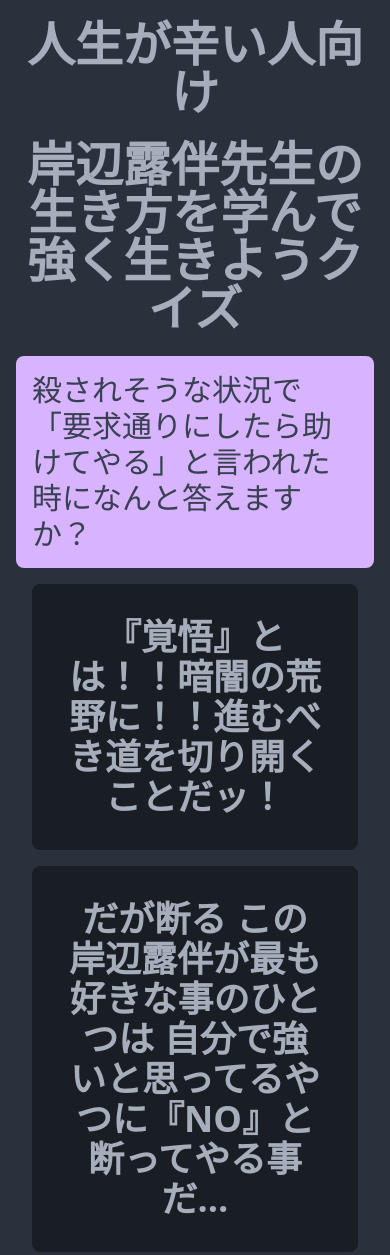
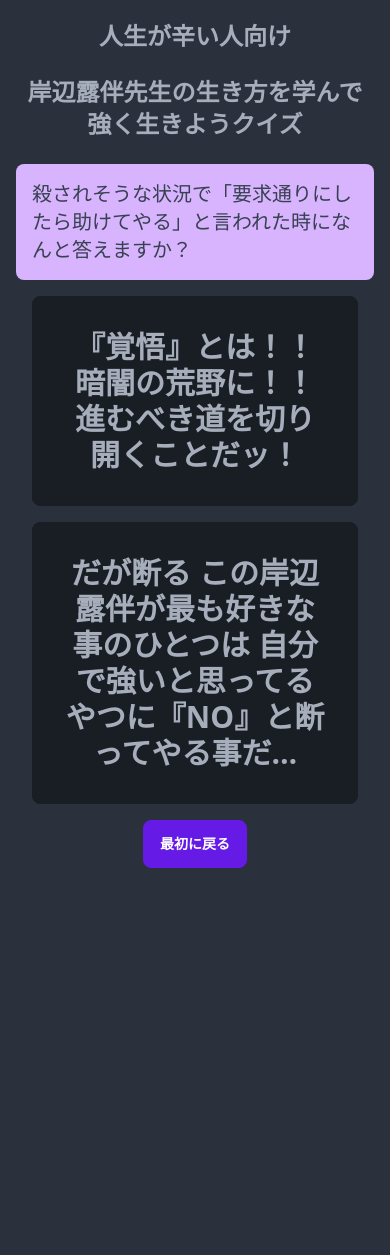
Before and after one commit to shota-hope/rohan-quiz, a plain HTML site: page index.html in a window 390 px wide. After the commit the page ends 868 px from the top, so only its background shows below. Drawn offline with nearby package versions, Linux system fonts and the light colour scheme.

Commit message:
レイアウト修正

```diff
--- a/index.html
+++ b/index.html
@@ -28,25 +28,27 @@
   <div class="container mx-auto px-4">
 
     <div class="mt-5">
-      <h1 class="text-center text-5xl font-extrabold" >人生が辛い人向け</h1>
-      <a href="https://jojo-portal.com/about/du/"><h1 class=" my-6 text-center text-5xl font-extrabold">岸辺露伴先生</a>の生き方を学んで強く生きようクイズ</h1>
+      <h1 class="text-center text-2xl sm:text-6xl font-extrabold" >人生が辛い人向け</h1>
+      <a href="https://jojo-portal.com/about/du/"><h1 class=" my-6 text-center text-2xl sm:text-6xl font-extrabold">岸辺露伴先生</a>の生き方を学んで強く生きようクイズ</h1>
       <div class="flex justify-center">
-        <div id="js-question" class="p-4 text-3xl text-gray-700 bg-purple-300 rounded-lg dark:bg-gray-700 dark:text-gray-300" role="alert">
+        <div id="js-question" class="p-4 text-xl sm:text-3xl text-gray-700 bg-purple-300 rounded-lg dark:bg-gray-700 dark:text-gray-300" role="alert">
           A simple primary alert—check it out!
         </div>
       </div>
 
       <div id="js-items" class="xl:flex justify-center">
         <div class="m-4 ">
-          <button type="button" id="js-btn-1" class="btn text-4xl sm:text-7xl font-black h-auto p-8">Primary</button>
+          <button type="button" id="js-btn-1" class="btn text-3xl sm:text-7xl font-black h-auto p-8">Primary</button>
         </div>
         <div class="m-4">
-          <button type="button" id="js-btn-2" class="btn text-4xl sm:text-7xl font-black h-auto p-8">Primary</button>
+          <button type="button" id="js-btn-2" class="btn text-3xl sm:text-7xl font-black h-auto p-8">Primary</button>
         </div>
+      </div>
+      <div class="flex justify-center">
+        <a class="btn btn-primary" href='https://rohan-quiz.vercel.app'>最初に戻る</a>
       </div>
     </div>
   </div>
-
   <script src="app.js"></script>
 
 </body>
```
